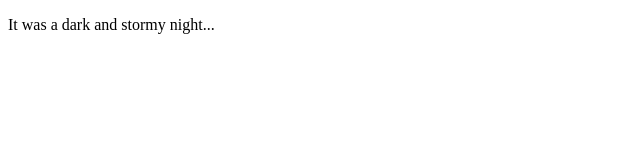
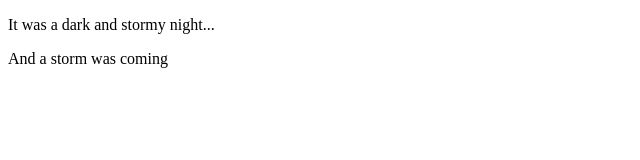
Before and after one commit to Witness327/Fireside, a plain HTML site: page index.html in a window 1280 px wide. Shown: the whole page, without its empty margins (0-640 px from the left). Drawn offline with Linux system fonts and the light colour scheme.

Commit message:
added second line

```diff
--- a/index.html
+++ b/index.html
@@ -8,5 +8,6 @@
 </head>
 <body>
     <p>It was a dark and stormy night...</p>
+    <p>And a storm was coming</p>
 </body>
 </html>
```
